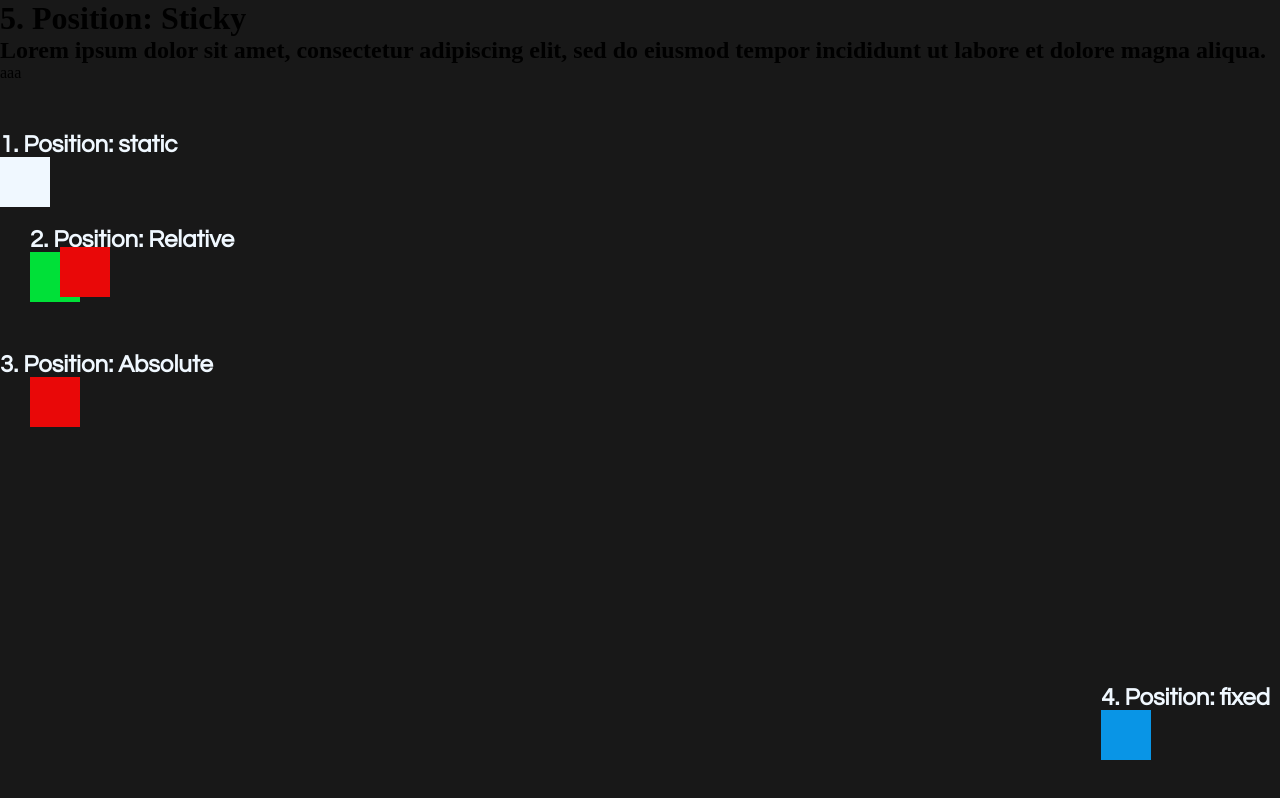
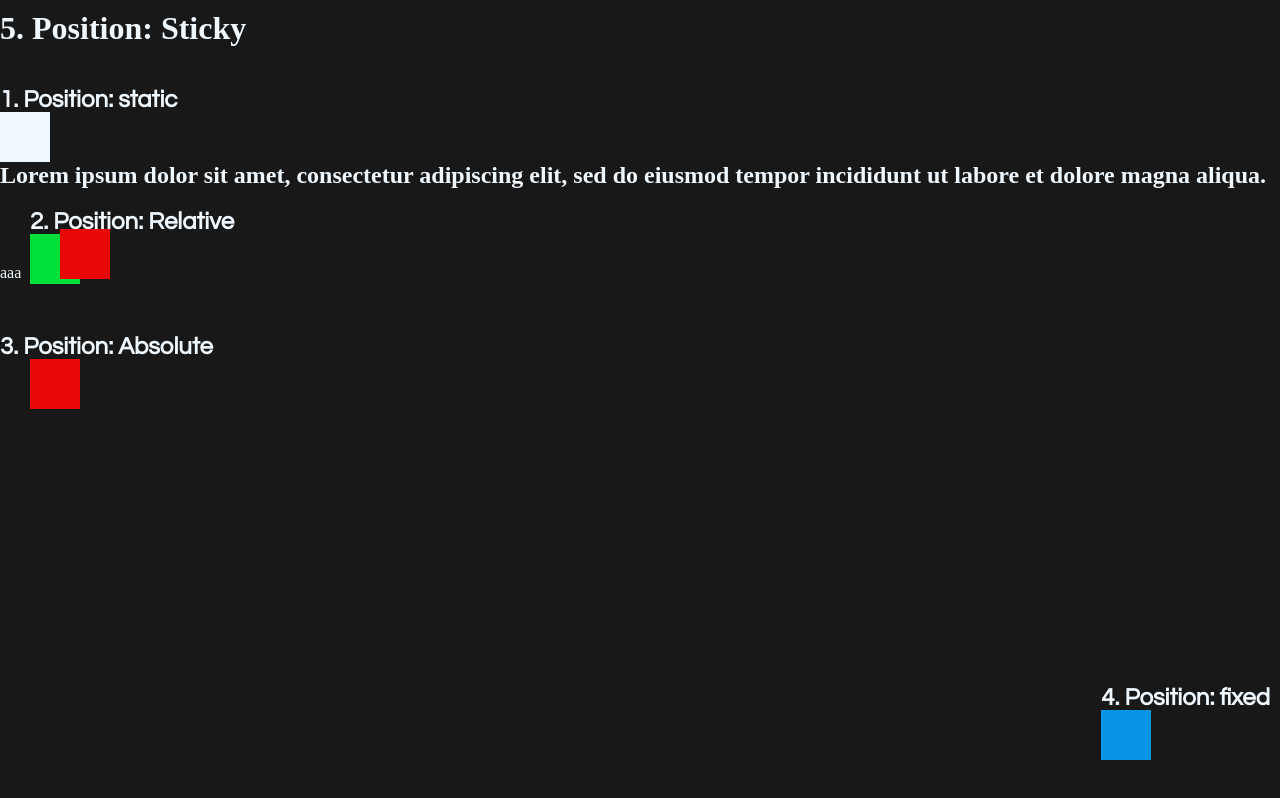
Before and after one commit to mmnta1221/myFile, a plain HTML site: page позиционирование элементов/index.html in a window 1280 px wide. Shown: the top 798 px of the page. Drawn offline with Linux system fonts and the light colour scheme.

Commit message:
Add files via upload

```diff
--- a/позиционирование элементов/index.html
+++ b/позиционирование элементов/index.html
@@ -8,16 +8,16 @@
 </head>
 <body>
 
-        <h1 class="sticky1">5. Position: Sticky</h1>
-        <h2 class="sticky2"> Lorem ipsum dolor sit amet, consectetur adipiscing elit, sed do eiusmod tempor incididunt ut labore et dolore magna aliqua.</h2>
-        <p class="sticky3">aaa</p>
+        <h1 class="sticky">5. Position: Sticky</h1>
+
+
 
 
     <div class="static">
         <h2>1. Position: static</h2>
         <div class="block1"></div>
     </div>
-
+    <h2 class="sticky"> Lorem ipsum dolor sit amet, consectetur adipiscing elit, sed do eiusmod tempor incididunt ut labore et dolore magna aliqua.</h2>
     <div class="relative">
         <h2>2. Position: Relative</h2>
         <div class="block2"></div>
@@ -28,6 +28,7 @@
         <h2>3. Position: Absolute</h2>
         <div class="block3"> </div>
     </div>
+    <p class="sticky">aaa</p>
 
     <div class="fixed">
         <h2>4. Position: fixed</h2>
--- a/позиционирование элементов/style.css
+++ b/позиционирование элементов/style.css
@@ -69,8 +69,8 @@ body{
 
 }
 .sticky{
-    top: 1rem;
     position: sticky;
     color: aliceblue;
-    font-family: 'Century Gothic';
+    top: 10px;
+
 }
```
